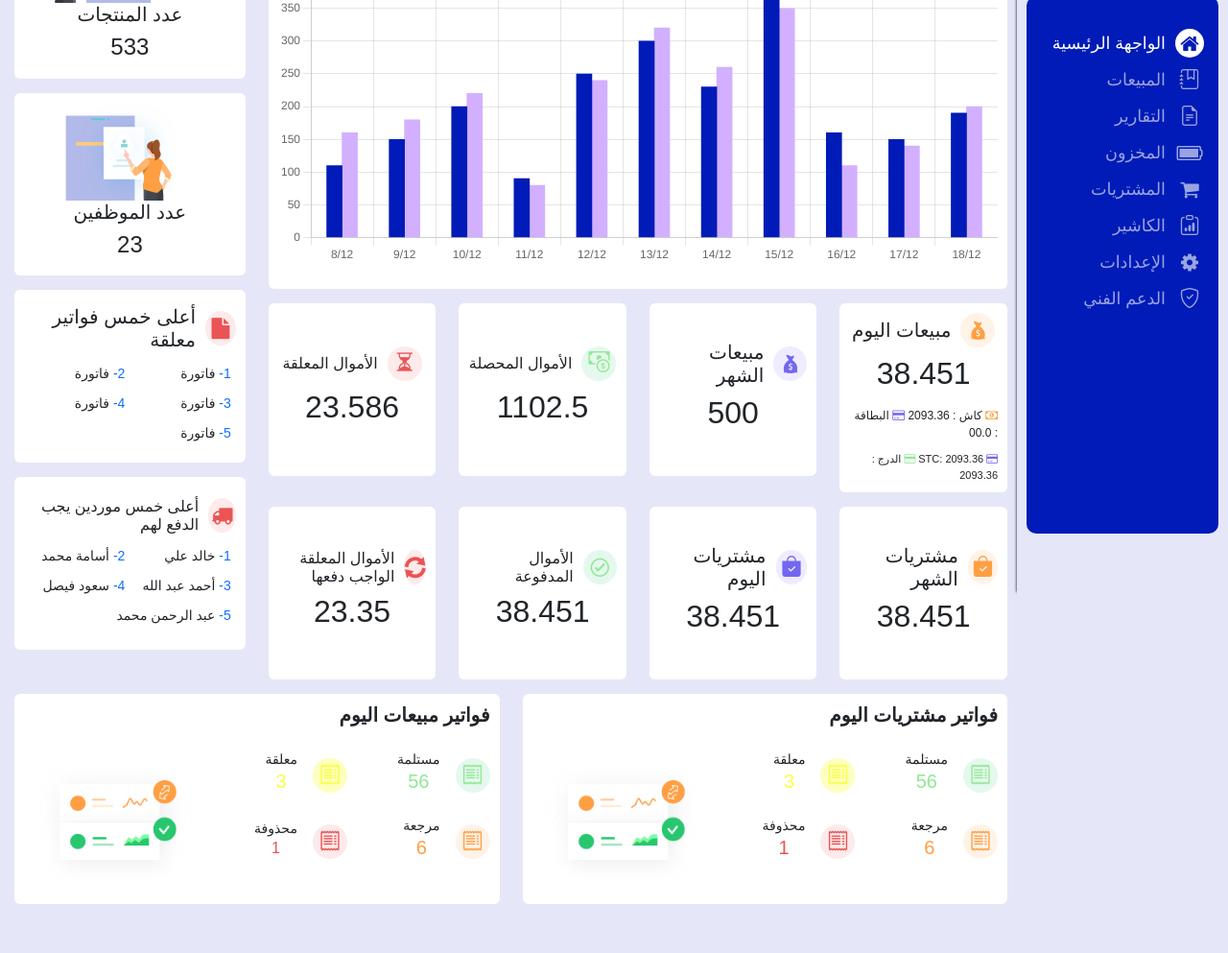
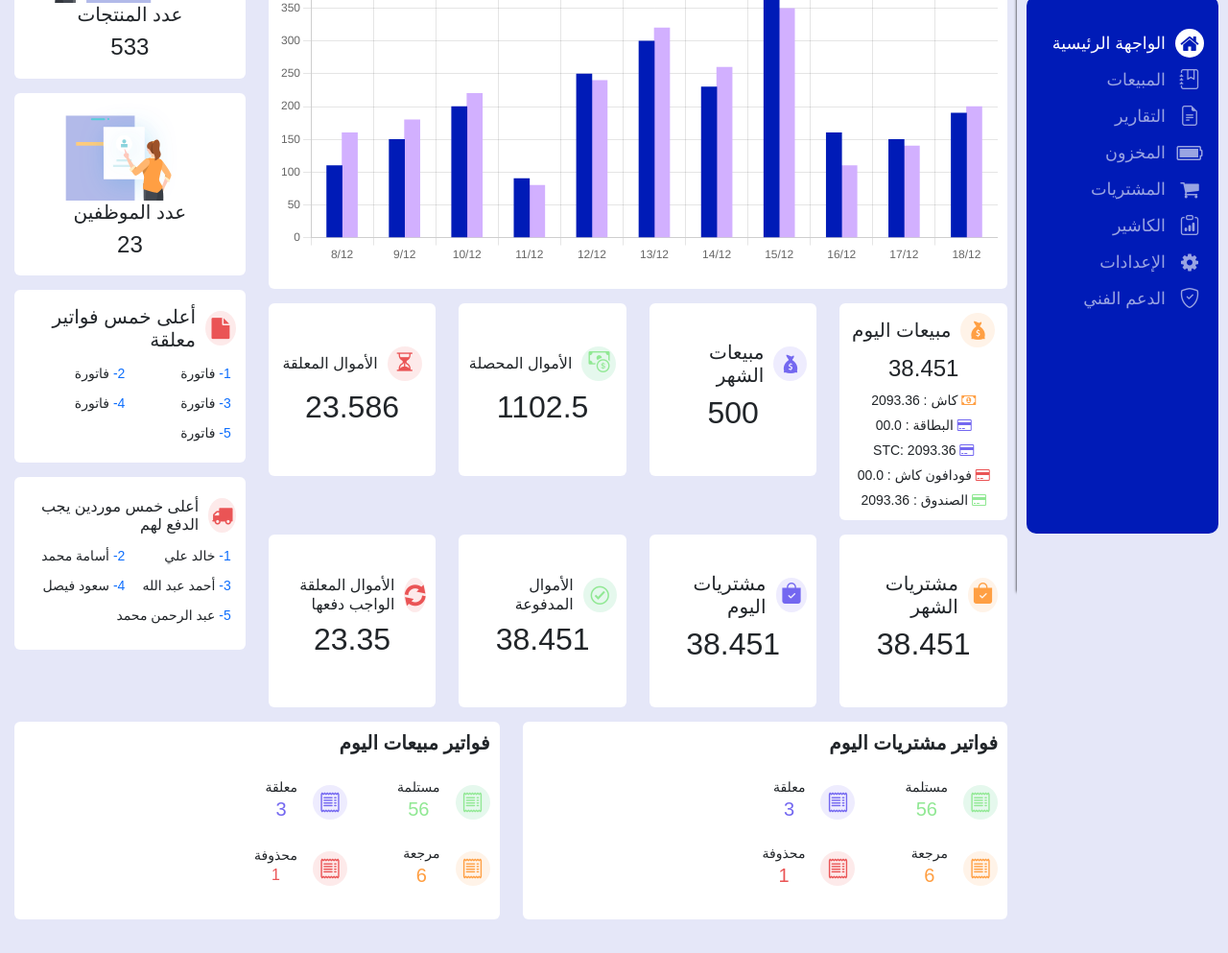
Before and after one commit to AhmedSalah5/Rofood, a plain HTML site: page dashboard.html in a window 1280 px wide. Shown: the part 179-1172 px from the top of the page at 96% size. Drawn offline with nearby package versions, Linux system fonts and the light colour scheme; a web font is replaced by a local one.

Commit message:
Update dashboard

```diff
--- a/dashboard.html
+++ b/dashboard.html
@@ -88,9 +88,12 @@
                     <div class="col-md-3 col-sm-6">
                         <div class="box">
                             <h5 class="title-icon"><span class="theme-icon icon-orange"><i class="icofont-money-bag"></i></span>مبيعات اليوم</h5>
-                            <h2 class="text-center mb-3 font2">38.451</h2>
-                            <div style="font-size: 12px;margin-bottom:10px;" class="font2"><span><i class="fa fa-money color-orange"></i> كاش : 2093.36</span> <span><i class="fa fa-credit-card color-blue"></i> البطاقة : 00.0</span></div>
-                            <div style="font-size: 11px;" class="font2"><span><i class="fa fa-credit-card color-blue"></i> STC: 2093.36 </span> <span class=""><i class="fa fa-credit-card color-green"></i> الدرج : 2093.36</span></div>
+                            <h4 class="text-center mb-2 font2">38.451</h4>
+                            <div style="font-size: 14px;margin-bottom:5px;" class="font2"><span><i class="fa fa-money color-orange"></i> كاش : 2093.36</span></div>
+                            <div style="font-size: 14px;margin-bottom:5px;" class="font2"><span><i class="fa fa-credit-card color-blue"></i> البطاقة : 00.0</span></div>
+                            <div style="font-size: 14px;margin-bottom:5px;" class="font2"><span><i class="fa fa-credit-card color-blue"></i> STC: 2093.36 </span></div>
+                            <div style="font-size: 14px;margin-bottom:5px;" class="font2"><span><i class="fa fa-credit-card color-red"></i> فودافون كاش : 00.0</span></div>
+                            <div style="font-size: 14px;" class="font2"> <span class=""><i class="fa fa-credit-card color-green"></i> الصندوق : 2093.36</span></div>
                         </div>
                     </div>
                     <div class="col-md-3 col-sm-6">
@@ -189,10 +192,10 @@
                                     </div>
                                 </div>
                                 <div class="col-6 d-flex align-items-center justify-content-start mb-3">
-                                    <span class="theme-icon icon-yellow ms-3"><i class="bi bi-receipt"></i></span>
+                                    <span class="theme-icon icon-blue ms-3"><i class="bi bi-receipt"></i></span>
                                     <div class="text-center">
                                         <span class="fw-light">معلقة</span>
-                                        <h5 class="color-yellow">3</h5>
+                                        <h5 class="color-blue">3</h5>
                                     </div>
                                 </div>
                                 <div class="col-6 d-flex align-items-center justify-content-start mb-3">
@@ -212,9 +215,9 @@
                             </div>
                         </div>
 
-                        <div class="col-md-5">
+                        <!-- <div class="col-md-5">
                             <img class="w-100" src="images/charts.png" alt="">
-                        </div>
+                        </div> -->
                     </div>
                 </div>
             </div>
@@ -232,10 +235,10 @@
                                     </div>
                                 </div>
                                 <div class="col-6 d-flex align-items-center justify-content-start mb-3">
-                                    <span class="theme-icon icon-yellow ms-3"><i class="bi bi-receipt"></i></span>
+                                    <span class="theme-icon icon-blue ms-3"><i class="bi bi-receipt"></i></span>
                                     <div class="text-center">
                                         <span class="fw-light">معلقة</span>
-                                        <h5 class="color-yellow">3</h5>
+                                        <h5 class="color-blue">3</h5>
                                     </div>
                                 </div>
                                 <div class="col-6 d-flex align-items-center justify-content-start mb-3">
@@ -256,9 +259,9 @@
                             </div>
                         </div>
 
-                        <div class="col-md-5">
+                        <!-- <div class="col-md-5">
                             <img class="w-100" src="images/charts.png" alt="">
-                        </div>
+                        </div> -->
                     </div>
                 </div>
             </div>
```
